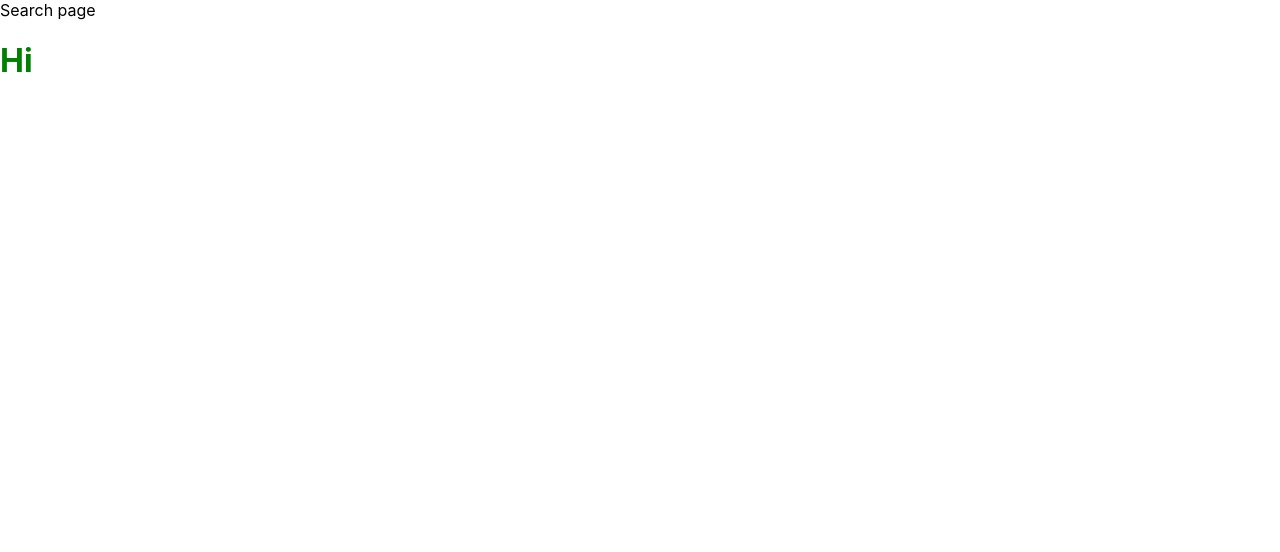
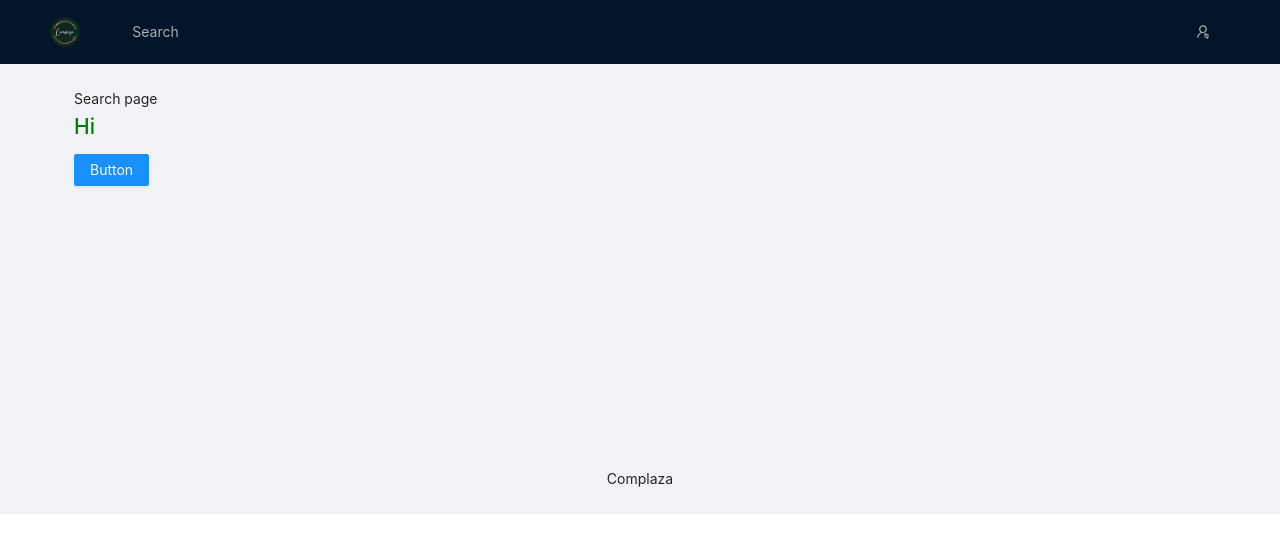
Before and after one commit to xindixu/complaza-frontend, a Next.js app: page / in a window 1280 px wide. Shown: the top 552 px of the page. Built offline with nearby package versions, Linux system fonts and the light colour scheme.

Commit message:
feat: set up antd and basic layout

```diff
--- /dev/null
+++ b/components/navbar.js
@@ -0,0 +1,41 @@
+import React from "react"
+import PropTypes from "prop-types"
+import { Layout, Menu } from "antd"
+import { UserSwitchOutlined } from "@ant-design/icons"
+import Image from "next/image"
+import styled from "styled-components"
+
+const { Header } = Layout
+
+const LogoWrapper = styled.div`
+  padding: 0;
+  margin-right: 32px;
+  display: flex;
+  align-items: center;
+`
+
+const UserWrapper = styled(Menu.Item)`
+  margin-left: auto;
+`
+
+const Navbar = () => {
+  return (
+    <Header
+      style={{ position: "fixed", zIndex: 1, width: "100%", display: "flex", alignItems: "center" }}
+    >
+      <LogoWrapper>
+        <Image src="/logo.png" alt="complaza logo" height="32" width="32" />
+      </LogoWrapper>
+      <Menu theme="dark" mode="horizontal" defaultSelectedKeys={["1"]} style={{ width: "100%" }}>
+        <Menu.Item>Search</Menu.Item>
+        <UserWrapper>
+          <UserSwitchOutlined />
+        </UserWrapper>
+      </Menu>
+    </Header>
+  )
+}
+
+Navbar.propTypes = {}
+
+export default Navbar
--- a/package.json
+++ b/package.json
@@ -9,6 +9,8 @@
     "lint": "next lint"
   },
   "dependencies": {
+    "@ant-design/icons": "^4.7.0",
+    "antd": "^4.19.3",
     "next": "12.1.2",
     "react": "17.0.2",
     "react-dom": "17.0.2",
--- a/pages/_app.js
+++ b/pages/_app.js
@@ -1,7 +1,29 @@
-import '../styles/globals.css'
+import Head from "next/head"
+import "../styles/globals.css"
+import { Layout, Menu } from "antd"
+import Navbar from "../components/navbar"
 
-function MyApp({ Component, pageProps }) {
-  return <Component {...pageProps} />
+const { Header, Content, Footer } = Layout
+
+function App({ Component, pageProps }) {
+  return (
+    <>
+      <Head>
+        <title>Complaza</title>
+        <meta name="description" content="Compare products!" />
+        <link rel="icon" href="/favicon.ico" />
+      </Head>
+      <Layout>
+        <Navbar />
+        <Content className="site-layout" style={{ padding: "0 50px", marginTop: 64 }}>
+          <div className="site-layout-background" style={{ padding: 24, minHeight: 380 }}>
+            <Component {...pageProps} />
+          </div>
+        </Content>
+        <Footer style={{ textAlign: "center" }}>Complaza</Footer>
+      </Layout>
+    </>
+  )
 }
 
-export default MyApp
+export default App
--- a/pages/index.js
+++ b/pages/index.js
@@ -1,5 +1,5 @@
-import Head from "next/head"
 import styled from "styled-components"
+import { Button } from 'antd';
 
 const Header = styled.h1`
   ${({ color }) => `
@@ -10,18 +10,13 @@ const Header = styled.h1`
 export default function Home() {
   return (
     <div>
-      <Head>
-        <title>Complaza</title>
-        <meta name="description" content="Compare products!" />
-        <link rel="icon" href="/favicon.ico" />
-      </Head>
+
 
       <main>
         Search page
         <Header color="green">Hi</Header>
+        <Button type="primary">Button</Button>
       </main>
-
-      <footer></footer>
     </div>
   )
 }
--- a/styles/globals.css
+++ b/styles/globals.css
@@ -1,9 +1,11 @@
+@import "~antd/dist/antd.css";
+
 html,
 body {
   padding: 0;
   margin: 0;
-  font-family: -apple-system, BlinkMacSystemFont, Segoe UI, Roboto, Oxygen,
-    Ubuntu, Cantarell, Fira Sans, Droid Sans, Helvetica Neue, sans-serif;
+  font-family: -apple-system, BlinkMacSystemFont, Segoe UI, Roboto, Oxygen, Ubuntu, Cantarell,
+    Fira Sans, Droid Sans, Helvetica Neue, sans-serif;
 }
 
 a {
```
Also changed, not shown: public/logo.png (added), 1 other file (tests, documents, lock files or other folders).
